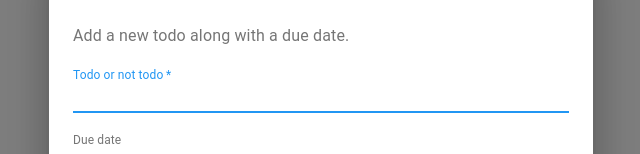
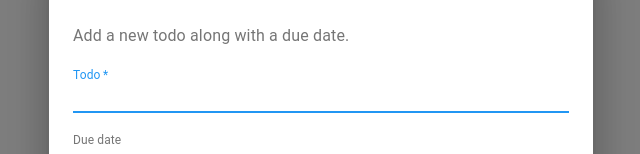
Before and after one commit to yodaddyp/graphql-react-todos, a React (Create React App) app in the folder app/: page / in a window 1280 px wide. Both pictures are taken after a click on the button "Add new todo". Shown: the part 299-453 px from the top of the page, without its empty margins (319-959 px from the left). Built offline with nearby package versions, Linux system fonts and the light colour scheme.

Commit message:
Update label for todo text

```diff
--- a/app/src/components/NewTodo/Dialog.jsx
+++ b/app/src/components/NewTodo/Dialog.jsx
@@ -55,7 +55,7 @@ export default function DialogForm({ open, onClose, onSave }) {
                         autoFocus
                         margin="dense"
                         id="todo"
-                        label="Todo or not todo"
+                        label="Todo"
                         type="text"
                         fullWidth
                         onChange={handleTodoChange}
```
